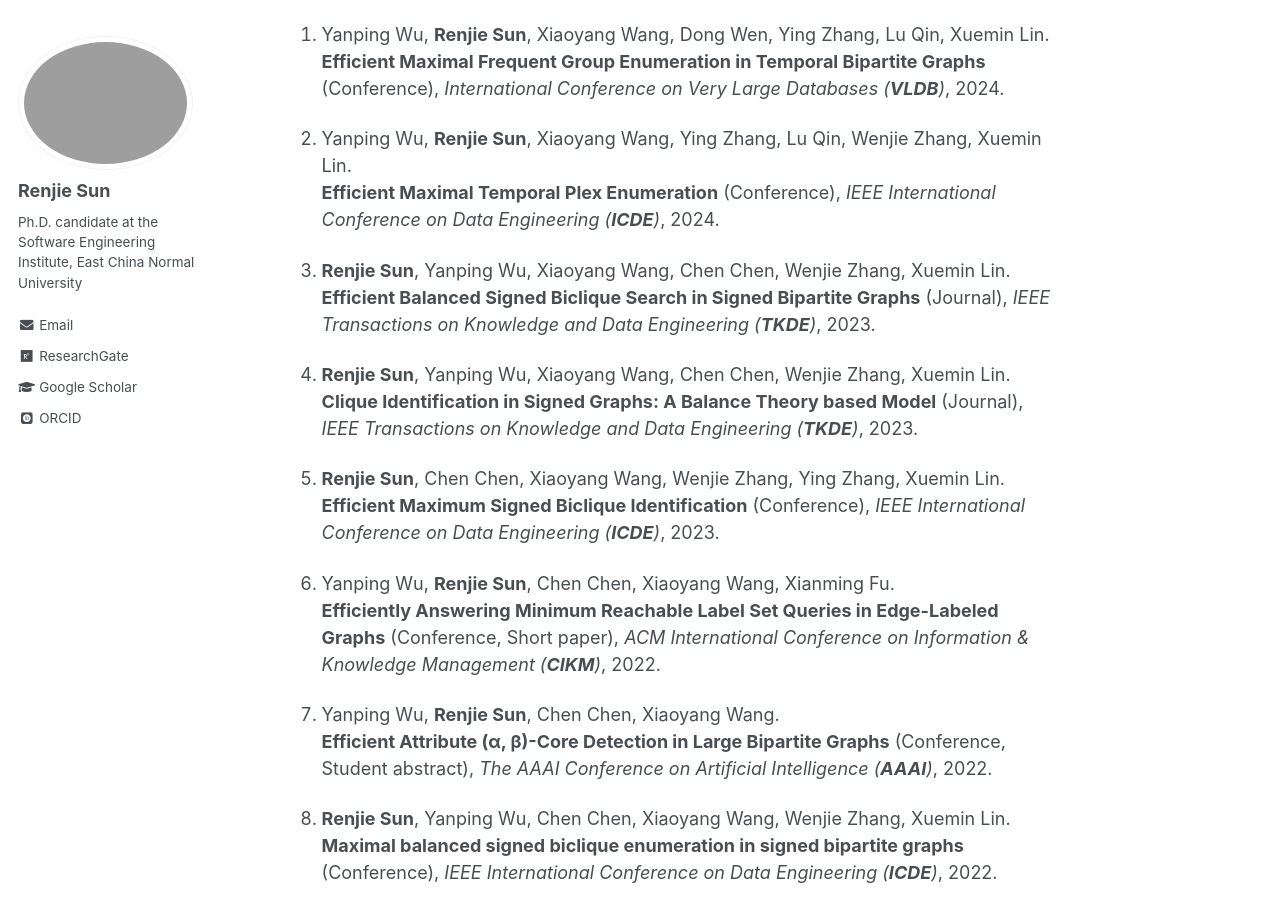
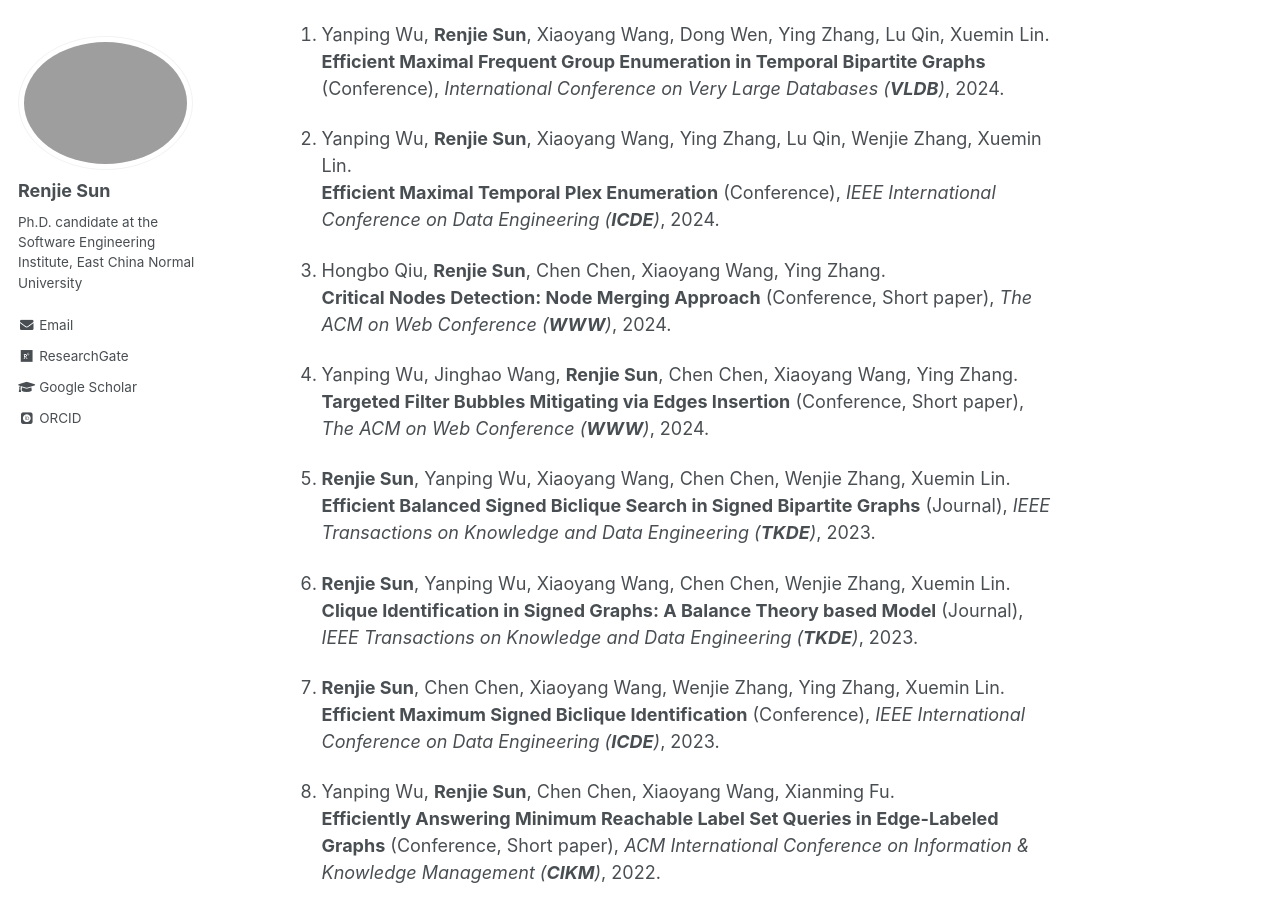
Before and after one commit to sunrj/sunrj.github.io, a Jekyll site: the page built from _pages/about.md, in a window 1280 px wide and 900 px high, scrolled down 400 px. Built offline with Jekyll 4.4.1, drawn with Linux system fonts in a browser that asks for light colours; some web fonts are replaced.

Commit message:
Update about.md

```diff
--- a/_pages/about.md
+++ b/_pages/about.md
@@ -23,89 +23,95 @@ Publications
 **Efficient Maximal Temporal Plex Enumeration** (Conference),
 *IEEE International Conference on Data Engineering (**ICDE**)*, 2024.
 
+3. Hongbo Qiu, **Renjie Sun**, Chen Chen, Xiaoyang Wang, Ying Zhang. <br>
+**Critical Nodes Detection: Node Merging Approach** (Conference, Short paper),
+*The ACM on Web Conference (**WWW**)*, 2024.
 
+4. Yanping Wu, Jinghao Wang, **Renjie Sun**, Chen Chen, Xiaoyang Wang, Ying Zhang. <br>
+**Targeted Filter Bubbles Mitigating via Edges Insertion** (Conference, Short paper),
+*The ACM on Web Conference (**WWW**)*, 2024.
 
-1. **Renjie Sun**, Yanping Wu, Xiaoyang Wang, Chen Chen, Wenjie Zhang, Xuemin Lin. <br>
+5. **Renjie Sun**, Yanping Wu, Xiaoyang Wang, Chen Chen, Wenjie Zhang, Xuemin Lin. <br>
 **Efficient Balanced Signed Biclique Search in Signed Bipartite Graphs** (Journal),
 *IEEE Transactions on Knowledge and Data Engineering (**TKDE**)*, 2023.
 
-2. **Renjie Sun**, Yanping Wu, Xiaoyang Wang, Chen Chen, Wenjie Zhang, Xuemin Lin. <br>
+6. **Renjie Sun**, Yanping Wu, Xiaoyang Wang, Chen Chen, Wenjie Zhang, Xuemin Lin. <br>
 **Clique Identification in Signed Graphs: A Balance Theory based Model** (Journal),
 *IEEE Transactions on Knowledge and Data Engineering (**TKDE**)*, 2023.
 
-3. **Renjie Sun**, Chen Chen, Xiaoyang Wang, Wenjie Zhang, Ying Zhang, Xuemin Lin. <br>
+7. **Renjie Sun**, Chen Chen, Xiaoyang Wang, Wenjie Zhang, Ying Zhang, Xuemin Lin. <br>
 **Efficient Maximum Signed Biclique Identification** (Conference),
 *IEEE International Conference on Data Engineering (**ICDE**)*, 2023.
 
-4. Yanping Wu, **Renjie Sun**, Chen Chen, Xiaoyang Wang, Xianming Fu. <br>
+8. Yanping Wu, **Renjie Sun**, Chen Chen, Xiaoyang Wang, Xianming Fu. <br>
 **Efficiently Answering Minimum Reachable Label Set Queries in Edge-Labeled Graphs** (Conference, Short paper),
 *ACM International Conference on Information & Knowledge Management (**CIKM**)*, 2022.
 
-5. Yanping Wu, **Renjie Sun**, Chen Chen, Xiaoyang Wang. <br>
+9. Yanping Wu, **Renjie Sun**, Chen Chen, Xiaoyang Wang. <br>
 **Efficient Attribute (α, β)-Core Detection in Large Bipartite Graphs** (Conference, Student abstract),
 *The AAAI Conference on Artificial Intelligence (**AAAI**)*, 2022.
 
-6. **Renjie Sun**, Yanping Wu, Chen Chen, Xiaoyang Wang, Wenjie Zhang, Xuemin Lin. <br>
+10. **Renjie Sun**, Yanping Wu, Chen Chen, Xiaoyang Wang, Wenjie Zhang, Xuemin Lin. <br>
 **Maximal balanced signed biclique enumeration in signed bipartite graphs** (Conference),
 *IEEE International Conference on Data Engineering (**ICDE**)*, 2022.
 
-7. **Renjie Sun**, Chen Chen, Xijuan Liu, Shuangyan Xu, Xiaoyang Wang, Xuemin Lin. <br>
+11. **Renjie Sun**, Chen Chen, Xijuan Liu, Shuangyan Xu, Xiaoyang Wang, Xuemin Lin. <br>
 **Critical nodes identification in large networks: the inclined and detached models** (Journal),
 *World Wide Web (**WWWJ**)*, 2022.
 
-8. Chen Chen, Mengqi Zhang, **Renjie Sun**, Xiaoyang Wang, Weijie Zhu, Xun Wang. <br>
+12. Chen Chen, Mengqi Zhang, **Renjie Sun**, Xiaoyang Wang, Weijie Zhu, Xun Wang. <br>
 **Locating pivotal connections: The K-Truss minimization and maximization problems** (Journal),
 *World Wide Web (**WWWJ**)*, 2022.
 
-9. Chen Chen, Qiuyu Zhu, Yanping Wu, **Renjie Sun**, Xiaoyang Wang, Xijuan Liu. <br>
+13. Chen Chen, Qiuyu Zhu, Yanping Wu, **Renjie Sun**, Xiaoyang Wang, Xijuan Liu. <br>
 **Efficient critical relationships identification in bipartite networks** (Journal),
 *World Wide Web (**WWWJ**)*, 2022.
 
-10. **Renjie Sun**, Chen Chen, Xiaoyang Wang, Yanping Wu, Mengqi Zhang, Xijuan Liu. <br>
+14. **Renjie Sun**, Chen Chen, Xiaoyang Wang, Yanping Wu, Mengqi Zhang, Xijuan Liu. <br>
 **The art of characterization in large networks: Finding the critical attributes** (Journal),
 *World Wide Web (**WWWJ**)*, 2022.
 
-11. **Renjie Sun**, Yanping Wu, Xiaoyang Wang. <br>
+15. **Renjie Sun**, Yanping Wu, Xiaoyang Wang. <br>
 **Diversified Top-𝑟 Community Search in Geo-Social Network: A K-Truss** (Conference, Short paper),
 *International Conference on Extending Database Technology (**EDBT**)*, 2022.
 
-12. Yanping Wu, Jun Zhao, **Renjie Sun**, Chen Chen, Xiaoyang Wang. <br>
+16. Yanping Wu, Jun Zhao, **Renjie Sun**, Chen Chen, Xiaoyang Wang. <br>
 **Efficient personalized influential community search in large networks** (Journal),
 *Data Science and Engineering (**DSE**)*, 2021.
 
-13. Chen Chen, Yanping Wu, **Renjie Sun**, Xiaoyang Wang. <br>
+17. Chen Chen, Yanping Wu, **Renjie Sun**, Xiaoyang Wang. <br>
 **Maximum signed θ-clique identification in large signed graphs** (Journal),
 *IEEE Transactions on Knowledge and Data Engineering (**TKDE**)*, 2021.
 
-14. Chen Chen, Qiuyu Zhu, **Renjie Sun**, Xiaoyang Wang, Yanping Wu. <br>
+18. Chen Chen, Qiuyu Zhu, **Renjie Sun**, Xiaoyang Wang, Yanping Wu. <br>
 **Edge manipulation approaches for k-core minimization: metrics and analytics** (Journal),
 *IEEE Transactions on Knowledge and Data Engineering (**TKDE**)*, 2021.
 
-15. **Renjie Sun**, Chen Chen, Xiaoyang Wang, Ying Zhang, Xun Wang. <br>
+19. **Renjie Sun**, Chen Chen, Xiaoyang Wang, Ying Zhang, Xun Wang. <br>
 **Stable community detection in signed social networks** (Journal),
 *IEEE Transactions on Knowledge and Data Engineering (**TKDE**)*, 2020.
 
-16. Hao Yang, Keyi Wang, **Renjie Sun**, Xiaoyang Wang. <br>
+20. Hao Yang, Keyi Wang, **Renjie Sun**, Xiaoyang Wang. <br>
 **Fast Algorithms for Spatial K-Core Discovery and Maintenance** (Conference, Short paper),
 *International Conference on High Performance Computing and Communications (**HPCC**)*, 2020.
 
-17. Yanping Wu, **Renjie Sun**, Chen Chen, Xiaoyang Wang, Qiuyu Zhu. <br>
+21. Yanping Wu, **Renjie Sun**, Chen Chen, Xiaoyang Wang, Qiuyu Zhu. <br>
 **Maximum signed (k, r)-truss identification in signed networks** (Conference, Poster paper),
 *ACM International Conference on Information & Knowledge Management (**CIKM**)*, 2020.
 
-18. Jun Zhao, **Renjie Sun**, Qiuyu Zhu, Xiaoyang Wang, Chen Chen. <br>
+22. Jun Zhao, **Renjie Sun**, Qiuyu Zhu, Xiaoyang Wang, Chen Chen. <br>
 **Community identification in signed networks: a k-truss based model** (Conference, Short paper),
 *ACM International Conference on Information & Knowledge Management (**CIKM**)*, 2020.
 
-19. Yanping Wu, Jun Zhao, **Renjie Sun**, Chen Chen, Xiaoyang Wang. <br>
+23. Yanping Wu, Jun Zhao, **Renjie Sun**, Chen Chen, Xiaoyang Wang. <br>
 **Efficient Personalized Influential Community Search in Large Networks** (Conference),
 *Asia-Pacific Web and Web-Age Information Management (**APWeb-WAIM**)*, 2020.
 
-20. Yuehao Xu, **Renjie Sun**, Yanping Wu, Chen Chen, Xiaoyang Wang. <br>
+24. Yuehao Xu, **Renjie Sun**, Yanping Wu, Chen Chen, Xiaoyang Wang. <br>
 **Querying influential maximum connected community in large graphs** (Conference, Poster paper),
 *International Conference on Data Science and Advanced Analytics (**DSAA**)*, 2020.
 
-21. **Renjie Sun**, Qiuyu Zhu, Chen Chen, Xiaoyang Wang, Ying Zhang, Xun Wang. <br>
+25. **Renjie Sun**, Qiuyu Zhu, Chen Chen, Xiaoyang Wang, Ying Zhang, Xun Wang. <br>
 **Discovering cliques in signed networks based on balance theory** (Conference, Short paper),
 *Database Systems for Advanced Applications (**DASFAA**)*, 2020.
 
```
